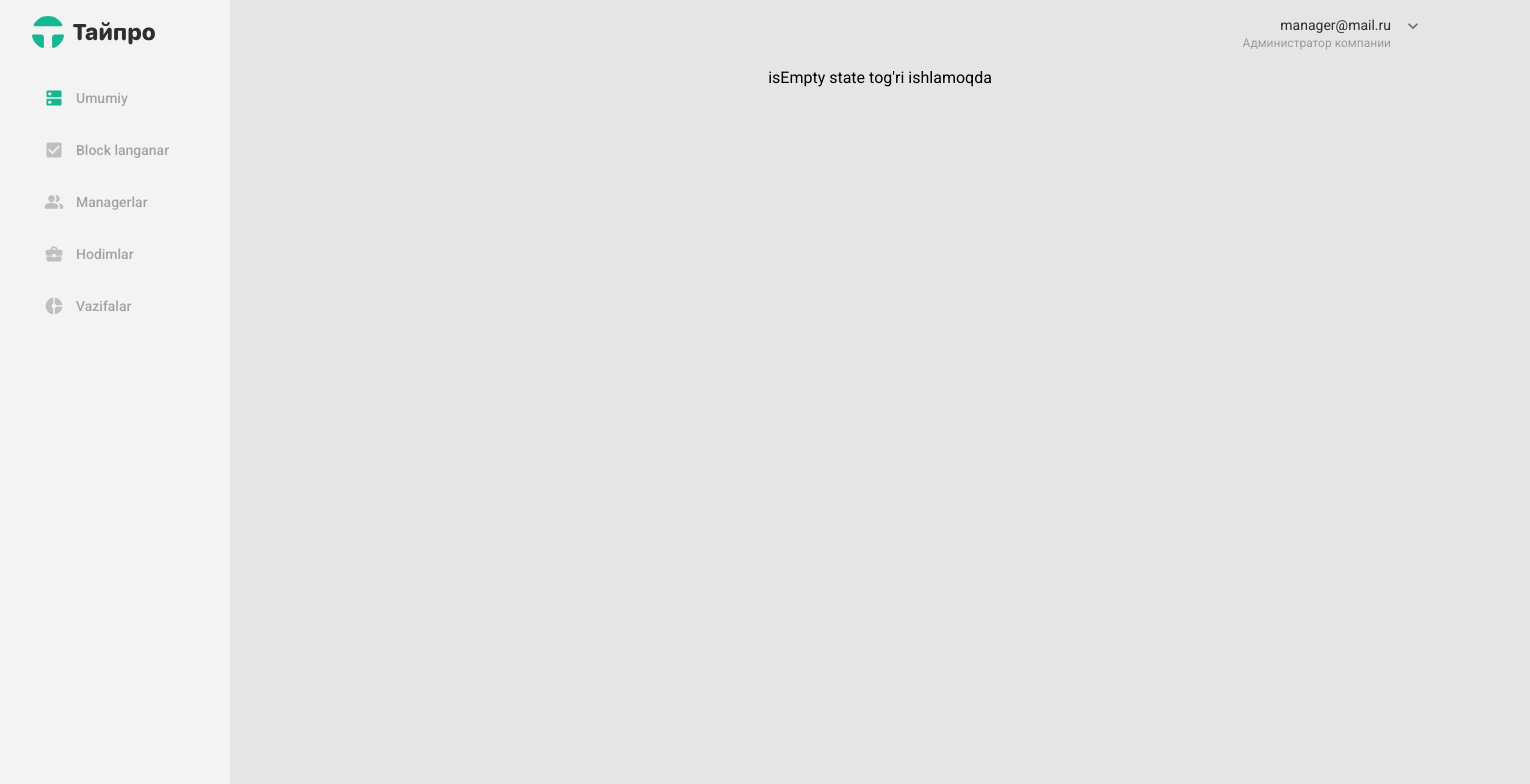
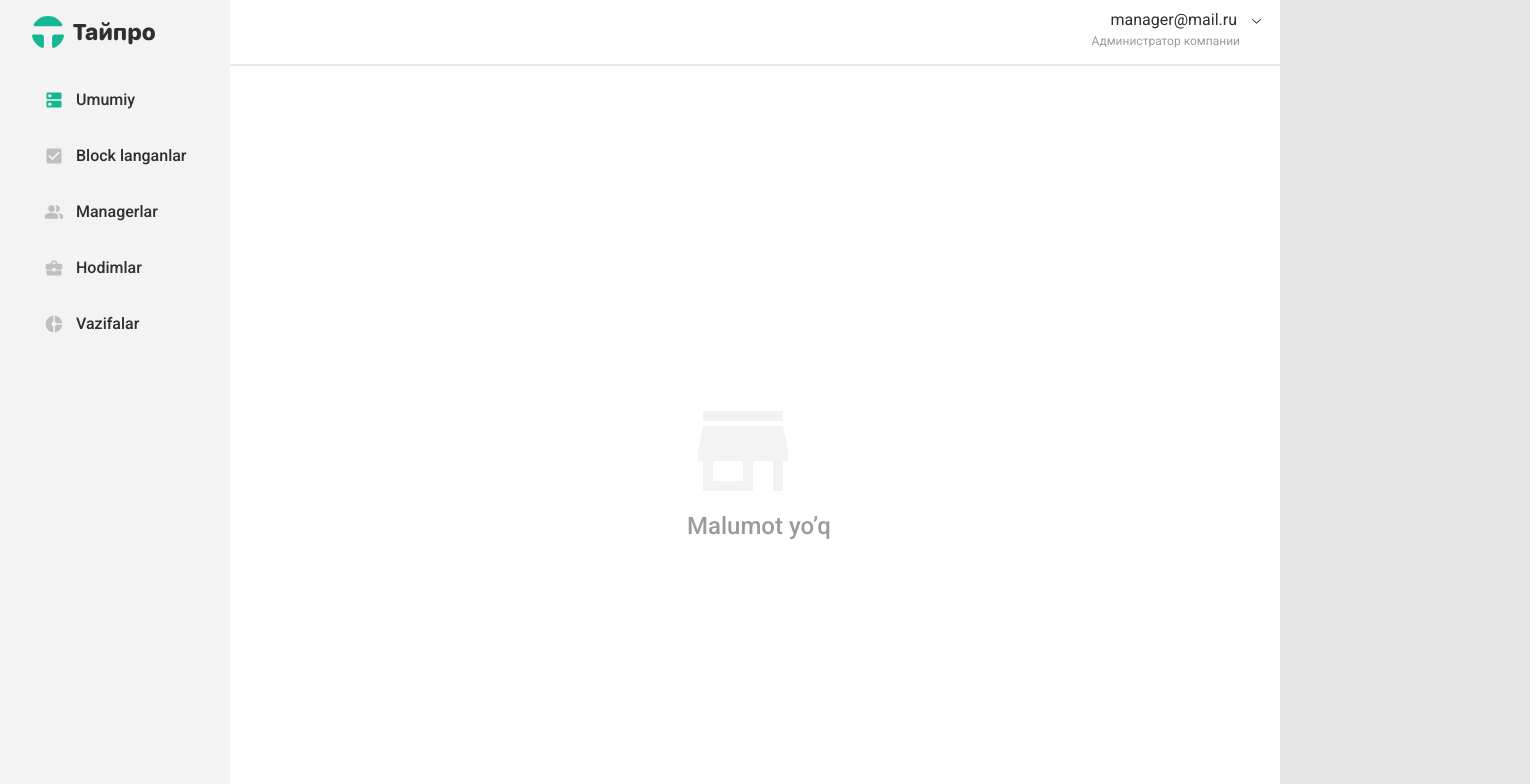
Before and after one commit to oyatillo071/TypePro-CRM, a React (Vite) app: page / in a window 1280 px wide. Shown: the top 784 px of the page, 1530 px wide, since content can reach past the window. Built offline with nearby package versions, Linux system fonts and the light colour scheme.

Commit message:
feat: error page

```diff
--- a/src/App.jsx
+++ b/src/App.jsx
@@ -3,13 +3,15 @@ import Login from "./pages/Login";
 import MainLayout from "./Layout/MainLayout";
 import { Routes, Route } from "react-router-dom";
 import Employees from "./pages/Employees";
+import ErrorPage from "./pages/ErrorPage";
 
 function App() {
   return (
     <>
       <Routes>
-      <Route path="/login" element={<Login />} />
-          <Route
+        <Route path="/login" element={<Login />} />
+        <Route path="*" element={<ErrorPage />} />
+        <Route
           path="/"
           element={
             <MainLayout>
@@ -19,6 +21,7 @@ function App() {
         />
       </Routes>
     </>
-)}
+  );
+}
 
 export default App;
--- a/src/Layout/MainLayout.jsx
+++ b/src/Layout/MainLayout.jsx
@@ -6,7 +6,7 @@ function MainLayout({ children }) {
   return (
     <div className="flex justify-between">
       <Sidebar />
-      <div className="flex flex-col items-center">
+      <div className="w-full min-h-screen flex justify-end flex-col">
         <Header />
         {children}
       </div>
--- a/src/components/Employee.jsx
+++ b/src/components/Employee.jsx
@@ -2,15 +2,17 @@ import React, { useState } from "react";
 import Home from "../images/store-mall-directory.svg";
 
 function Employee() {
-  const [isEmpty, setIsEmpty] = useState(true);
+  const [isEmpty, setIsEmpty] = useState(false);
   return (
     <div>
       {!isEmpty && (
-        <div className="mt-[213px] ml-[-180px]">
-          <img src={Home} alt="" />
-          <h1 className="text-[#9A9C9C] font-medium text-2 leading-[30px] translate-x-1">
-            Malumot yo’q
-          </h1>
+        <div className="grid place-items-center  min-h-screen bg-white">
+          <div className="content-center text-center">
+            <img src={Home} alt="home logo" />
+            <h1 className="text-[#9A9C9C] font-medium text-2xl leading-[30px] translate-x-1">
+              Malumot yo’q
+            </h1>
+          </div>
         </div>
       )}
       {isEmpty && (
--- a/src/components/Header.jsx
+++ b/src/components/Header.jsx
@@ -1,27 +1,22 @@
 import React from "react";
 import ArrowDown from "../images/keyboard-arrow-down.svg";
+import { ChevronDownIcon } from "@radix-ui/react-icons";
 
 function Header() {
   return (
     <>
-      <header className="min-w-[1118px] ">
-        <div className="container flex justify-end">
-          <div className="flex items-start justify-end gap-3 mt-4">
-            <div className="text-right">
-              <h1 className="text-[14px] leading-[18px] text-[#2C3030]">
-                manager@mail.ru
-              </h1>
-              <h2 className="text-[#9A9C9C] text-[12px] leading-[18px]">
-                Администратор компании
-              </h2>
-            </div>
-            <div className="arrow">
-              <img src={ArrowDown} alt="" />
-            </div>
-          </div>
+      <header className="w-full bg-white h-16 py-2">
+        <div className="container flex flex-col justify-end items-end text-right">
+          <h3 className="flex items-center gap-3  text-[#2C3030]">
+            manager@mail.ru
+            <ChevronDownIcon />
+          </h3>
+          <h4 className="text-[#9A9C9C] text-[12px] leading-[18px] mr-6">
+            Администратор компании
+          </h4>
         </div>
       </header>
-      <hr className="h-[1px]  w-[1300px] bg-[#ffffff] mt-[13px]" />
+      <hr className="w-full bg-[#E8E8E8] h-[2px] " />
     </>
   );
 }
--- a/src/components/NavItem.jsx
+++ b/src/components/NavItem.jsx
@@ -1,16 +1,18 @@
 import React from "react";
+import { NavLink } from "react-router-dom";
 
 function NavItem(props) {
-  const { title, img } = props.data;
+  const { title, img, link } = props.data;
   console.log(props);
   return (
     <div>
-      <div className="flex items-center gap-3 p-3 mt-2 rounded-lg cursor-pointer navigation">
+      <NavLink
+        to={link}
+        className="flex items-center gap-3 p-3 mt-2  cursor-pointer  font-medium   text-[#2C3030] "
+      >
         <img src={img.src} alt={`${img.alt}`} />
-        <p className="font-medium text-[14px] leading-[18px] text-[#2C3030] opacity-40">
-          {title}
-        </p>{" "}
-      </div>
+        {title}
+      </NavLink>
     </div>
   );
 }
--- a/src/components/Sidebar.jsx
+++ b/src/components/Sidebar.jsx
@@ -9,7 +9,7 @@ function Sidebar() {
         <div className="min-h-screen min-w-[230px] max-w-[20%] h-full bg-[#F3F3F3] pt-4 pl-4">
           <div className="container">
             <div className="head">
-              <img src={Logo} alt="" />
+              <img src={Logo} alt="typepro logo" />
               <NavItems />
             </div>
           </div>
--- a/src/constants/index.js
+++ b/src/constants/index.js
@@ -11,13 +11,15 @@ export const navItems = [
       src: DNS,
       alt: "umumiy icon",
     },
+    link: "/public",
   },
   {
-    title: "Block langanar",
+    title: "Block langanlar",
     img: {
       src: Check,
       alt: "check icon",
     },
+    link: "/blocks",
   },
   {
     title: "Managerlar",
@@ -25,6 +27,7 @@ export const navItems = [
       src: People,
       alt: "people icon",
     },
+    link: "/managers",
   },
   {
     title: "Hodimlar",
@@ -32,6 +35,7 @@ export const navItems = [
       src: Employee,
       alt: "employee icon",
     },
+    link: "employes",
   },
   {
     title: "Vazifalar",
@@ -39,5 +43,6 @@ export const navItems = [
       src: Task,
       alt: "task icon",
     },
+    link: "/tasks",
   },
 ];
--- a/src/layouts/MainLayout.jsx
+++ /dev/null
@@ -1,7 +0,0 @@
-import React from "react";
-
-function MainLayout() {
-  return <div>MainLayout</div>;
-}
-
-export default MainLayout;
--- /dev/null
+++ b/src/pages/ErrorPage.jsx
@@ -0,0 +1,26 @@
+import React from "react";
+import { NavLink } from "react-router-dom";
+
+function ErrorPage() {
+  return (
+    <div className="flex items-center justify-center min-h-screen bg-gray-100">
+      <div className="text-center">
+        <h1 className="text-6xl font-bold text-red-500 mb-4">404</h1>
+        <h2 className="text-2xl font-medium text-gray-800 mb-4">
+          Sahifa topilmadi
+        </h2>
+        <p className="text-gray-600 mb-6">
+          Siz izlagan sahifa mavjud emas yoki o'chirilgan bo'lishi mumkin.
+        </p>
+        <NavLink
+          to="/"
+          className="px-6 py-2 bg-lightGreen text-white font-medium rounded hover:bg-blue-600"
+        >
+          Bosh sahifaga qaytish
+        </NavLink>
+      </div>
+    </div>
+  );
+}
+
+export default ErrorPage;
--- a/src/pages/Login.jsx
+++ b/src/pages/Login.jsx
@@ -1,11 +1,12 @@
 import React, { useEffect, useState } from "react";
 import Button from "../components/Button";
 import Input from "../components/Input";
-import { validateEmail } from "../requests/functions";
+
 import { toast, Toaster } from "sonner";
 import axios from "axios";
 import { useNavigate } from "react-router-dom";
 import { loginApi } from "../requests";
+import { validateEmail } from "../functions";
 
 function Login() {
   const [data, setData] = useState(null);
```
Also changed, not shown: src/Layout/AuthLayout.jsx (deleted), src/functions/index.js (renamed from src/requests/functions/index.js).
